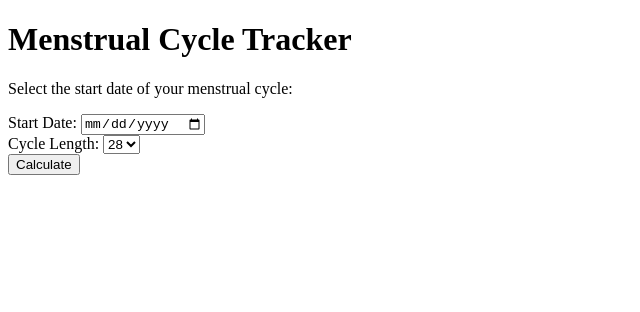
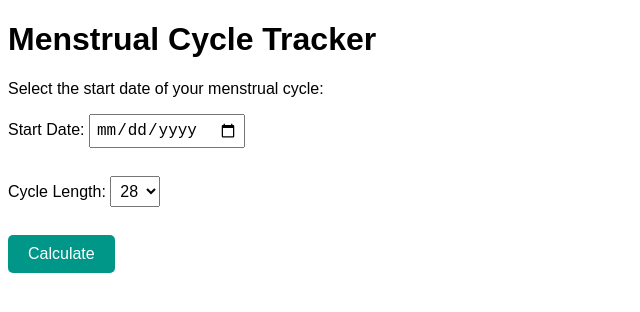
Before and after one commit to flaviamedici/CycleTracker, a plain HTML site: page index.html in a window 1280 px wide. Shown: the whole page, without its empty margins (0-640 px from the left). Drawn offline with Linux system fonts and the light colour scheme.

Commit message:
Updating files

```diff
--- a/index.html
+++ b/index.html
@@ -2,18 +2,17 @@
 <html lang="en">
 <head>
   <meta charset="UTF-8">
+  <link rel="stylesheet" href="style.css">
   <title>Menstrual Cycle Tracker</title>
-  <style>
 
-  </style>
 </head>
 <body>
   <h1>Menstrual Cycle Tracker</h1>
   <p>Select the start date of your menstrual cycle:</p>
-  <label for="start-date">Start Date:</label>
-  <input type="date" id="start-date">
+  <label for="start-date">Start Date:
+  <input type="date" id="start-date"></label>
   <br>
-  <label for="cycle-length">Cycle Length:</label>
+  <label for="cycle-length">Cycle Length:
   <select id="cycle-length">
     <option value="28">28</option>
     <option value="29">29</option>
@@ -22,7 +21,7 @@
     <option value="32">32</option>
     <option value="33">33</option>
     <option value="34">34</option>
-  </select>
+  </select></label>
   <br>
   <button onclick="calculateCyclePhase()">Calculate</button>
   <div id="cycle-phase"></div>
--- a/style.css
+++ b/style.css
@@ -5,6 +5,7 @@
   label {
     display: block;
     margin-bottom: 10px;
+
   }
   input[type="date"] {
     padding: 5px;
```
